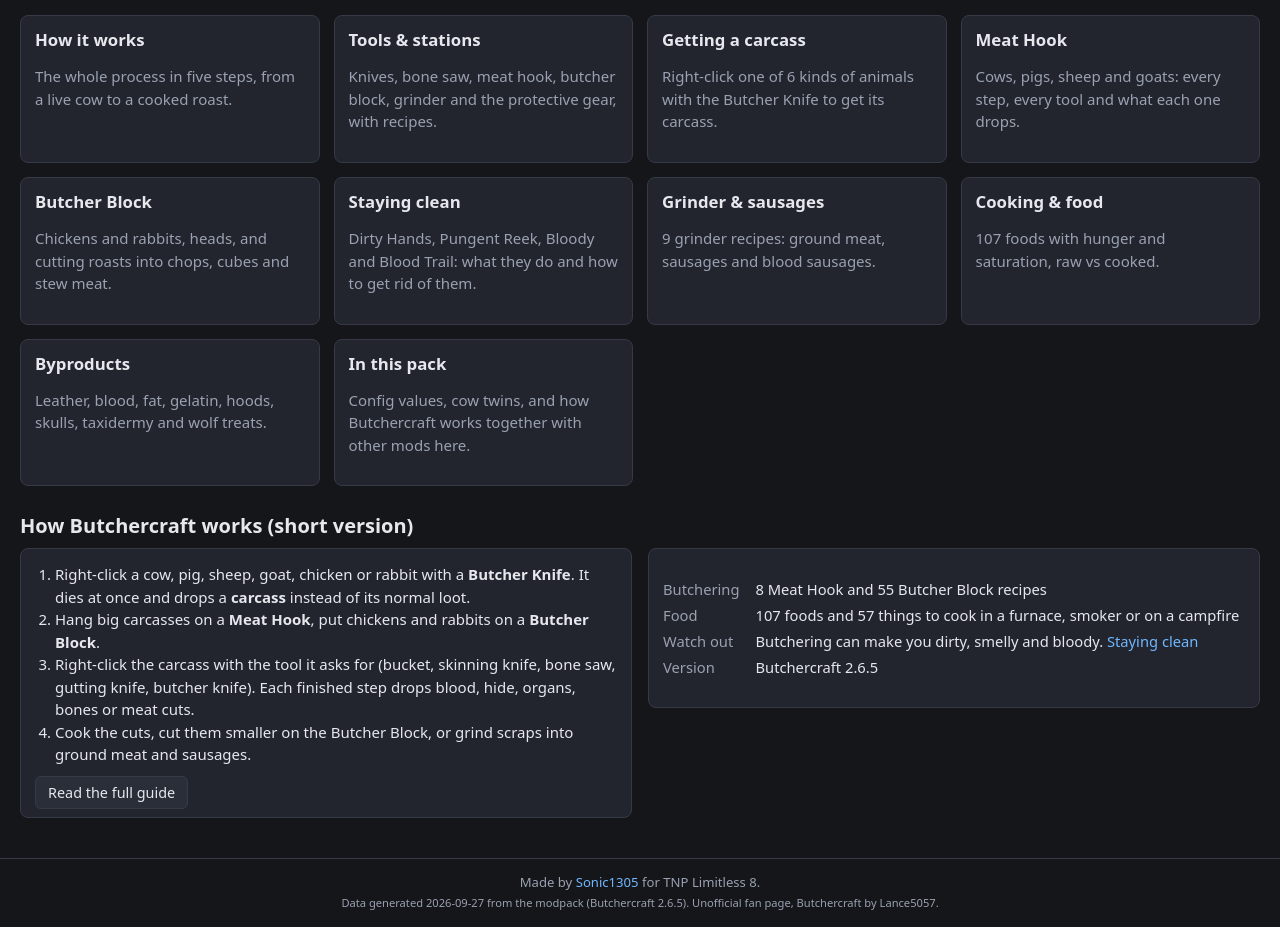
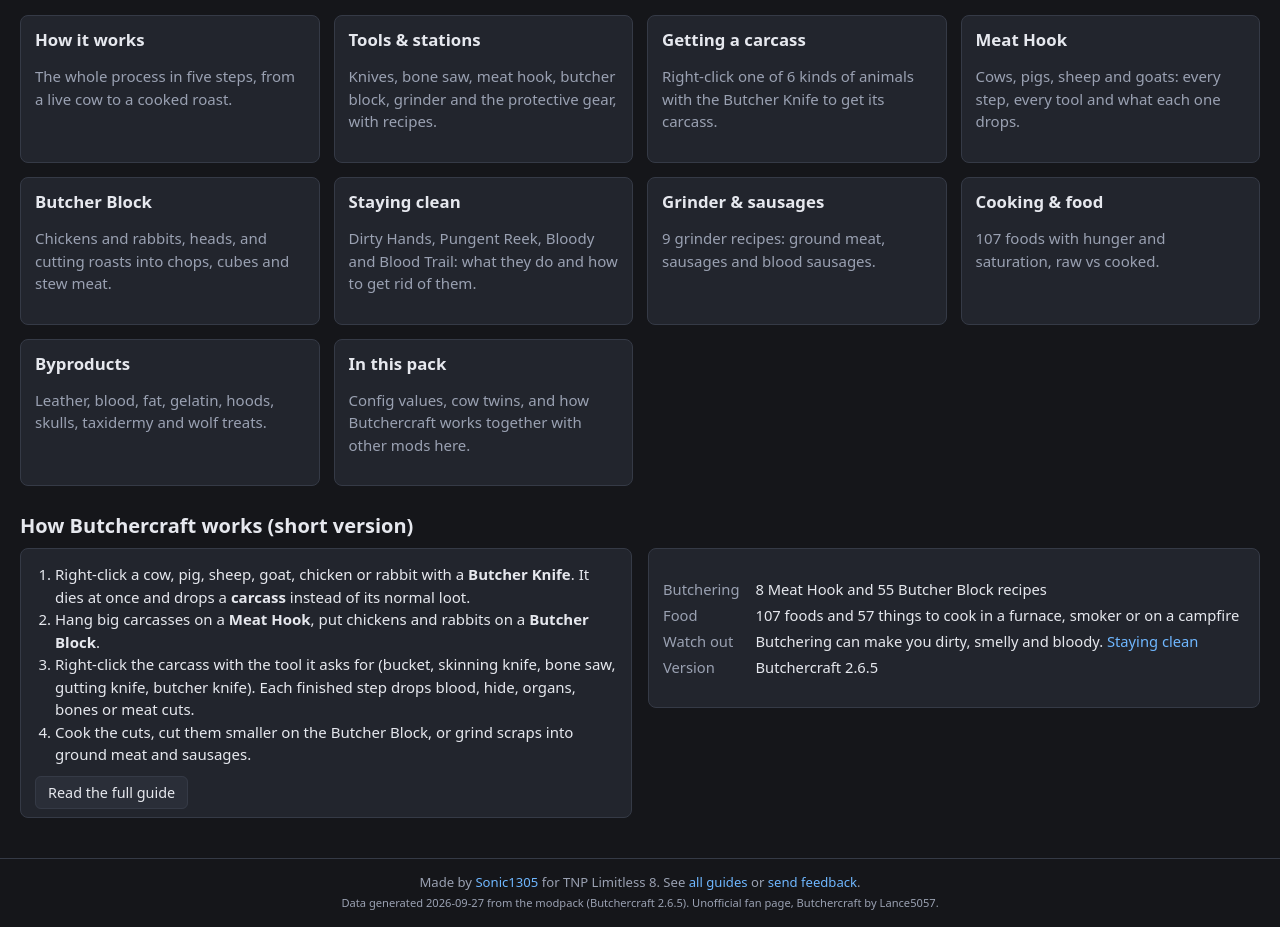
Before and after one commit to Sonic1305/butchercraft-wiki, a plain HTML site: page index.html in a window 1280 px wide. Shown: the part 154-1081 px from the top of the page. Drawn offline with Linux system fonts and the light colour scheme.

Commit message:
Footer: links to all guides and feedback; tnp8-mods meta for the overview site

```diff
--- a/index.html
+++ b/index.html
@@ -6,6 +6,7 @@
 <meta name="viewport" content="width=device-width, initial-scale=1">
 <title>Butchercraft Wiki</title>
 <meta name="description" content="A guide to Butchercraft: carcasses, the meat hook, the butcher block, the grinder, food and byproducts, generated from the TNP Limitless 8 modpack.">
+<meta name="tnp8-mods" content="butchercraft">
 <link rel="icon" href="icons/i/butchercraft/butcher_knife.png">
 <link rel="stylesheet" href="css/style.css">
 </head>
--- a/js/app.js
+++ b/js/app.js
@@ -148,8 +148,11 @@
     app.innerHTML = `<h1>Could not load data</h1><p class="muted">${esc(e.message)}</p><p>If you opened the file directly, serve the folder over HTTP (e.g. <code>python tools/serve.py</code>).</p>`;
     return;
   }
-  $("#foot").innerHTML = `Made by <a href="https://github.com/Sonic1305">Sonic1305</a> for TNP Limitless 8.<br>
+  $("#foot").innerHTML = `Made by <a href="https://github.com/Sonic1305">Sonic1305</a> for TNP Limitless 8. See <a href="https://sonic1305.github.io/">all guides</a> or <a id="feedback-link" href="https://sonic1305.github.io/#/feedback?guide=butchercraft-wiki">send feedback</a>.<br>
     <span class="small">Data generated ${esc(db.generated)} from the modpack (Butchercraft ${esc(db.versions.butchercraft || "")}). Unofficial fan page, Butchercraft by Lance5057.</span>`;
+  $("#feedback-link").addEventListener("click", e => {
+    e.currentTarget.href = `https://sonic1305.github.io/#/feedback?guide=butchercraft-wiki&page=${encodeURIComponent(location.href)}`;
+  });
   setupSearch();
   window.addEventListener("hashchange", route);
   route();
```
